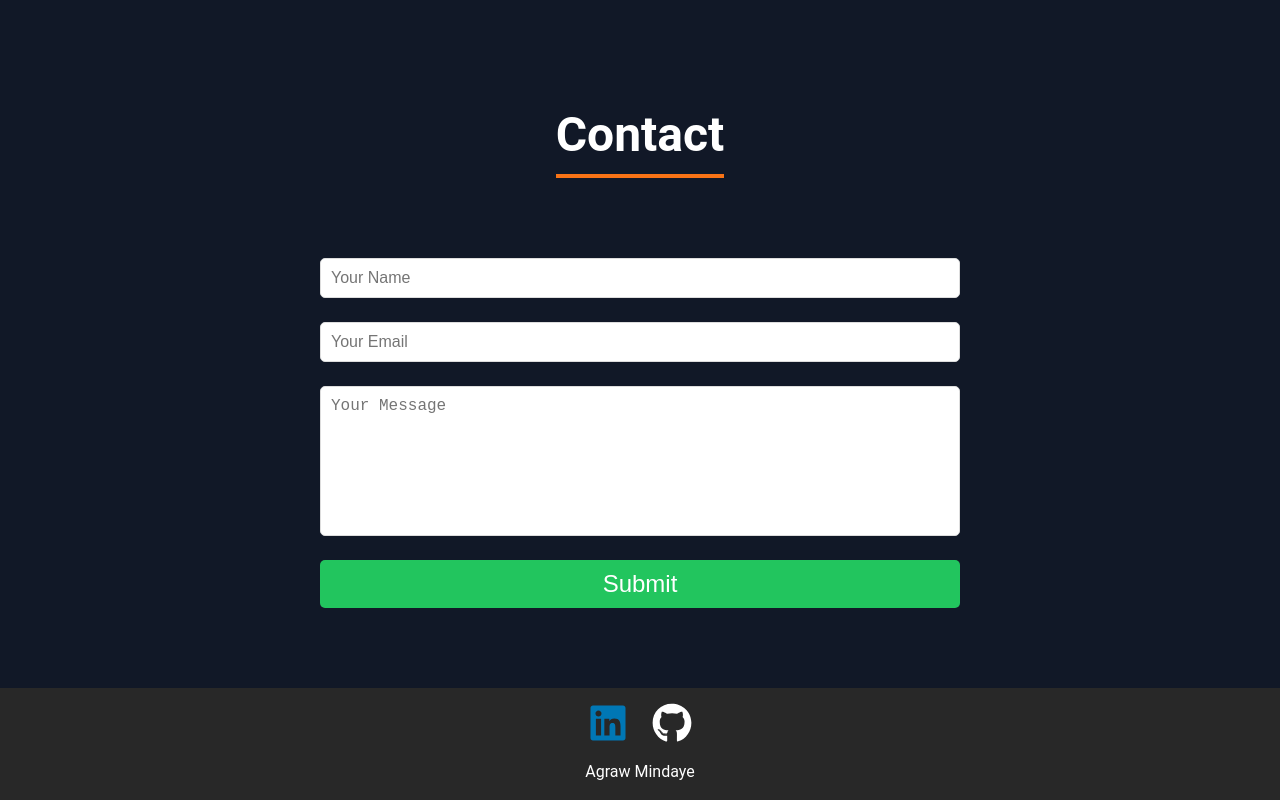
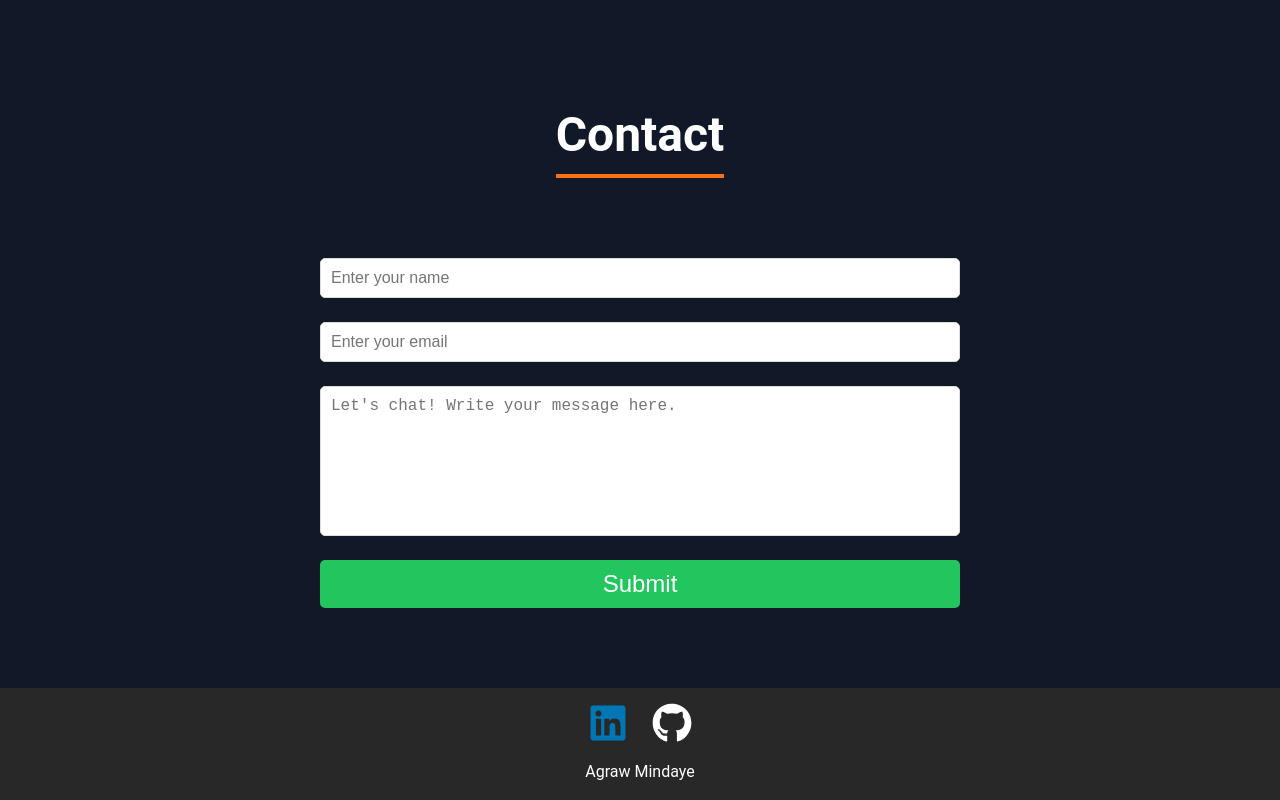
Before and after one commit to Agraw-Mindaye/Portfolio, a React (Create React App) app: page / in a window 1280 px wide. Shown: the part 2543-3343 px from the top of the page. Built offline with nearby package versions, Linux system fonts and the light colour scheme.

Commit message:
updated input text placeholders on contact form

```diff
--- a/src/components/Contact.tsx
+++ b/src/components/Contact.tsx
@@ -94,7 +94,7 @@ const Contact = () => {
         <input
           type="text"
           name="from_name"
-          placeholder="Your Name"
+          placeholder="Enter your name"
           style={inputStyle}
           value={formData.from_name}
           onChange={handleChange}
@@ -103,7 +103,7 @@ const Contact = () => {
         <input
           type="email"
           name="email"
-          placeholder="Your Email"
+          placeholder="Enter your email"
           style={inputStyle}
           value={formData.email}
           onChange={handleChange}
@@ -111,7 +111,7 @@ const Contact = () => {
         />
         <textarea
           name="message"
-          placeholder="Your Message"
+          placeholder="Let's chat! Write your message here."
           style={textAreaStyle}
           value={formData.message}
           onChange={handleChange}
```
